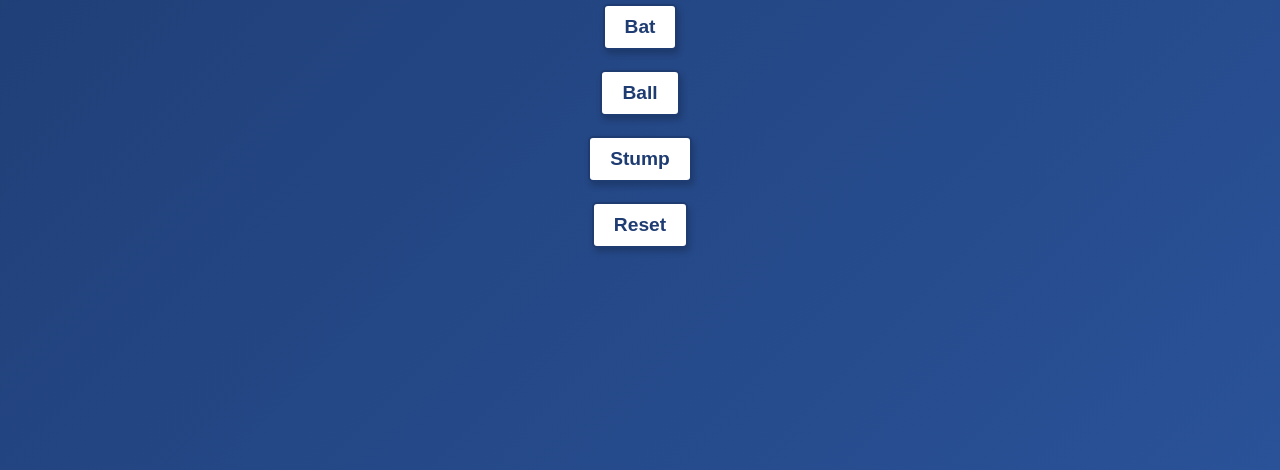
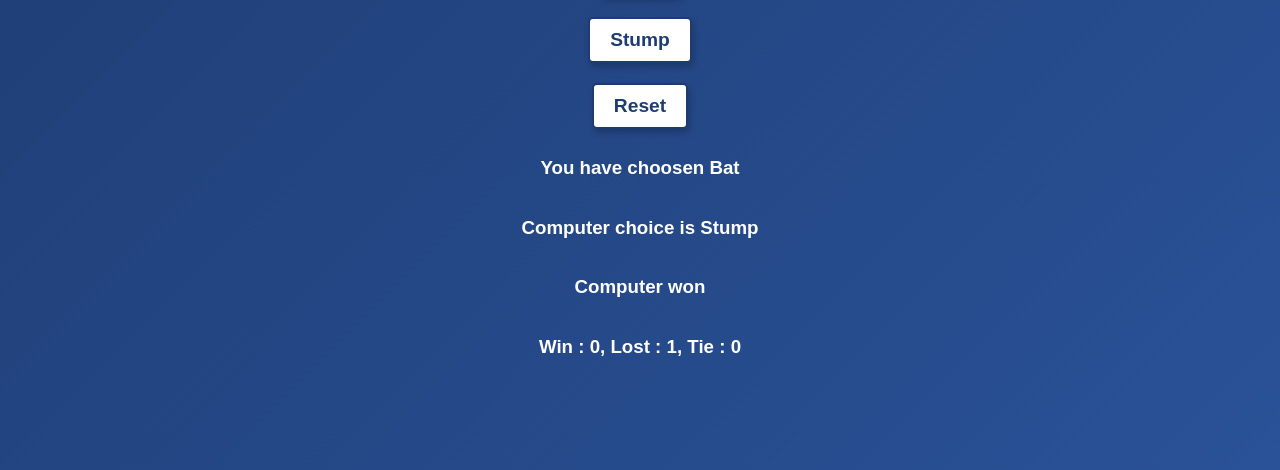
Before and after one commit to codeKarma7/Learning-JavaScript, a plain HTML site: page json/json_cricket.html in a window 1280 px wide. Both pictures are taken after a click on the button "Bat". Shown: the part 330-800 px from the top of the page. Drawn offline with Linux system fonts and the light colour scheme.

Commit message:
some change in json

```diff
--- a/json/json_cricket.html
+++ b/json/json_cricket.html
@@ -51,6 +51,11 @@
       Reset
     </button>
 
+    <h3 id="user-move"></h3>
+    <h3 id="computer-move"></h3>
+    <h3 id="result"></h3>
+    <h3 id="score"></h3>
+
     <script>
       let scoreStr = localStorage.getItem("Score");
       let score;
@@ -68,6 +73,8 @@
         score.displayScore = function () {
           return `Win : ${score.win}, Lost : ${score.lost}, Tie : ${score.tie}`;
         };
+
+        showResult();
       }
 
       function generateComputerChoice() {
@@ -121,13 +128,18 @@
       function showResult(userMove, computerMove, resultMsg) {
         localStorage.setItem("Score", JSON.stringify(score));
 
-        alert(
-          `You have choosen ${userMove}. Computer choice is ${computerMove} and ${resultMsg}
+        document.querySelector("#user-move").innerText =
+          userMove !== undefined ? `You have choosen ${userMove}` : "";
 
-          ${resultMsg}
+        document.querySelector("#computer-move").innerText =
+          computerMove !== undefined
+            ? `Computer choice is ${computerMove}`
+            : "";
 
-          ${score.displayScore()}`
-        );
+        document.querySelector("#result").innerText =
+          resultMsg !== undefined ? `${resultMsg}` : "";
+
+        document.querySelector("#score").innerText = score.displayScore();
       }
     </script>
   </body>
```
